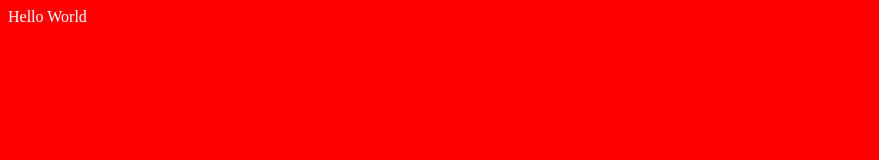
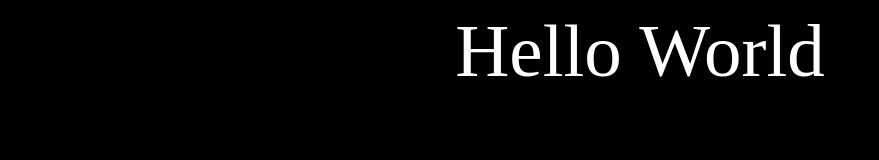
Before and after one commit to TimeToLearn1/TimeToLearn1.github.io, a plain HTML site: page index.html in a window 1280 px wide. Shown: the whole page, without its empty margins (0-879 px from the left). Drawn offline with Linux system fonts and the light colour scheme.

Commit message:
Update index.html

```diff
--- a/index.html
+++ b/index.html
@@ -4,9 +4,11 @@
 <style>
   p{
    color: white;
+    text-align: center;
+    font-size: 75;
   }
  body{
-   background-color: red;
+   background-color: black;
   }
 </style>
 <body>
```
